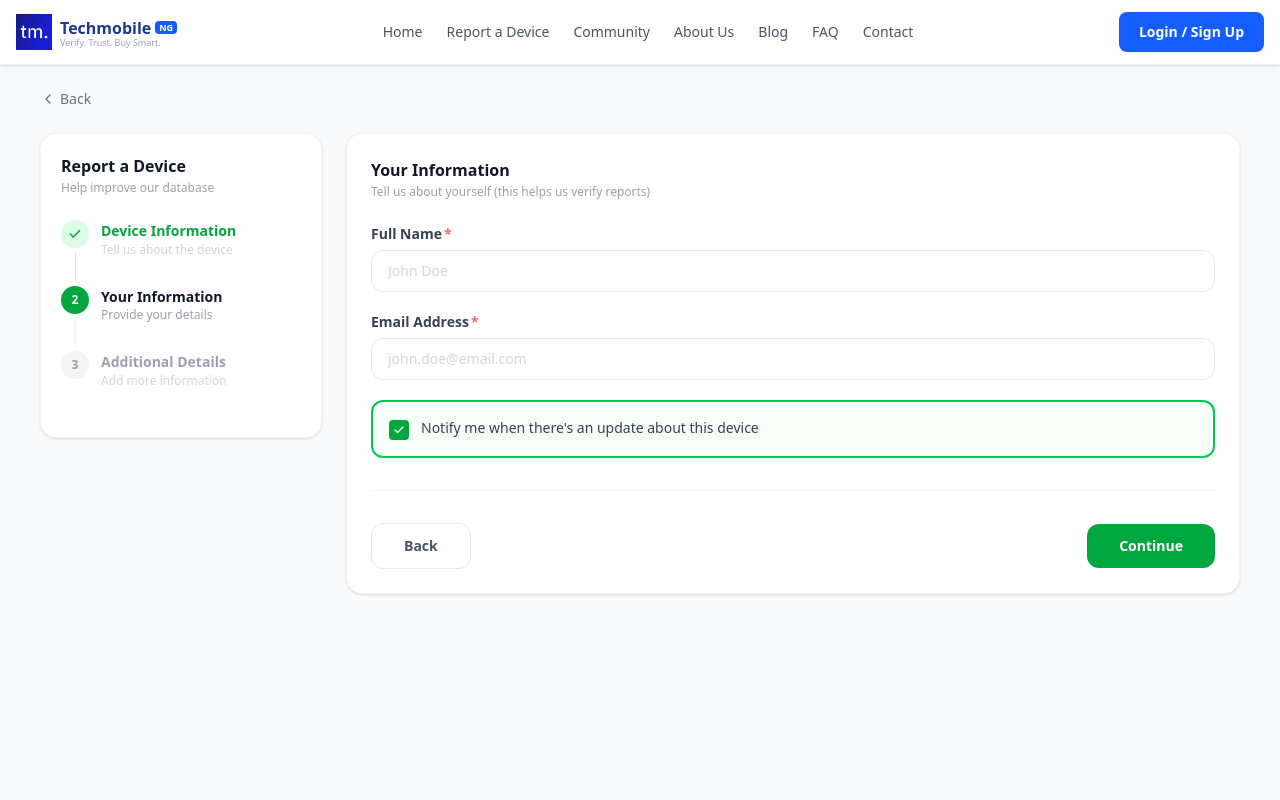
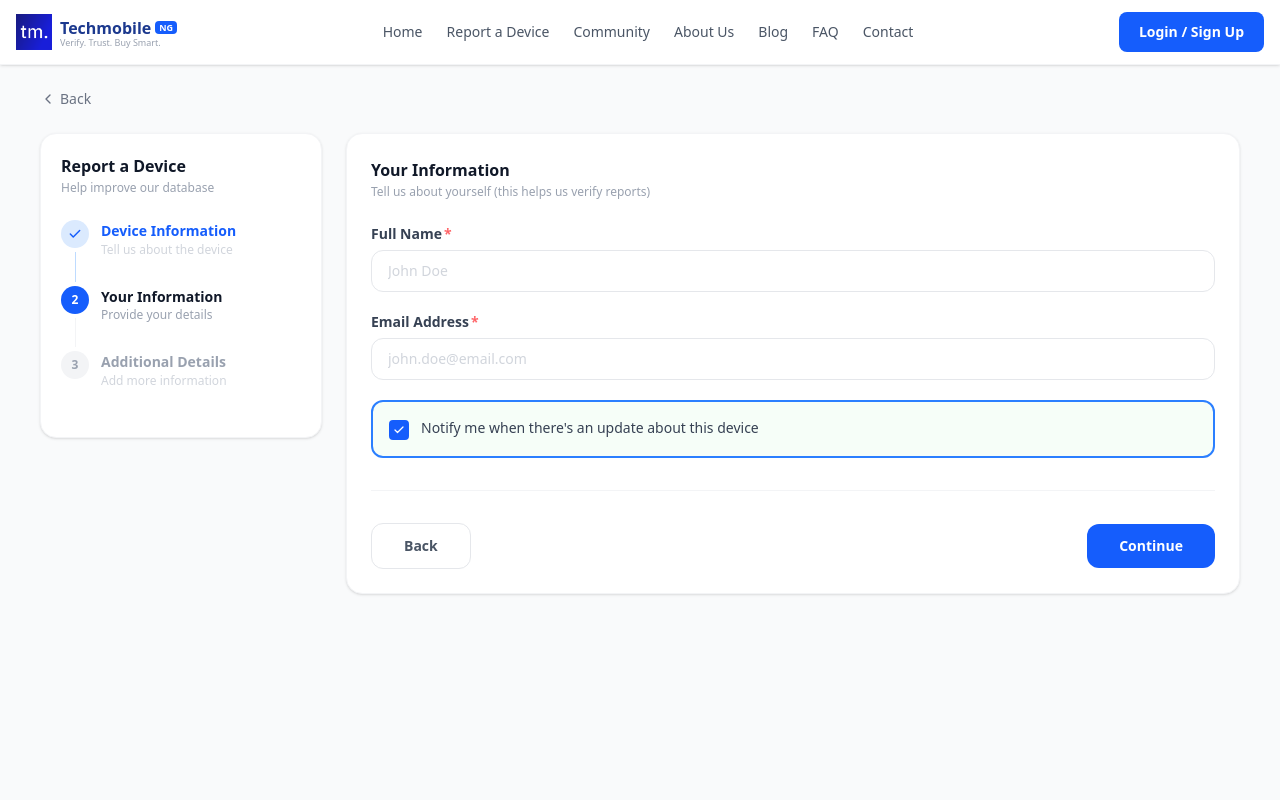
Before and after one commit to justPoly/techmobile-verify, a React (Vite) app in the folder frontend/: page /report-device/step2 in a window 1280 px wide. Shown: the top 800 px of the page. Built offline with nearby package versions, Linux system fonts and the light colour scheme.

Commit message:
UI visual improvement - report device page

```diff
--- a/frontend/src/pages/ReportDeviceStepThree.jsx
+++ b/frontend/src/pages/ReportDeviceStepThree.jsx
@@ -41,19 +41,19 @@ function StepSidebar({ current }) {
             <div className="flex flex-col items-center">
               <div className={`w-7 h-7 rounded-full flex items-center justify-center text-xs font-bold flex-shrink-0
                 ${isActive
-                  ? "bg-green-600 text-white"
+                  ? "bg-blue-600 text-white"
                   : isDone
-                  ? "bg-green-100 text-green-600"
+                  ? "bg-blue-100 text-blue-600"
                   : "bg-gray-100 text-gray-400"}`}>
                 {isDone ? <CheckIcon className="w-3.5 h-3.5" /> : step.num}
               </div>
               {i < STEPS.length - 1 && (
-                <div className={`w-px flex-1 my-1 min-h-[28px] ${isDone ? "bg-green-200" : "bg-gray-100"}`} />
+                <div className={`w-px flex-1 my-1 min-h-[28px] ${isDone ? "bg-blue-200" : "bg-gray-100"}`} />
               )}
             </div>
             <div className="pb-7 pt-0.5">
               <p className={`text-sm font-semibold leading-tight
-                ${isActive ? "text-gray-900" : isDone ? "text-green-600" : "text-gray-400"}`}>
+                ${isActive ? "text-gray-900" : isDone ? "text-blue-600" : "text-gray-400"}`}>
                 {step.title}
               </p>
               <p className={`text-xs mt-0.5 ${isActive ? "text-gray-400" : "text-gray-300"}`}>
@@ -86,7 +86,7 @@ function CustomSelect({ value, onChange, error }) {
         type="button"
         onClick={() => setOpen(o => !o)}
         className={`w-full flex items-center justify-between px-4 py-2.5 border-2 rounded-xl text-sm text-left transition-all outline-none
-          ${open ? "border-green-500 ring-2 ring-green-100" : error ? "border-red-300" : "border-gray-200 hover:border-gray-300"}
+          ${open ? "border-blue-500 ring-2 ring-blue-100" : error ? "border-red-300" : "border-gray-200 hover:border-gray-300"}
           ${value ? "text-gray-800" : "text-gray-400"}`}>
         <span>{selected.label}</span>
         <ChevronDownIcon className={`w-4 h-4 text-gray-400 flex-shrink-0 transition-transform duration-200 ${open ? "rotate-180" : ""}`} />
@@ -101,10 +101,10 @@ function CustomSelect({ value, onChange, error }) {
               onClick={() => { onChange(opt.value); setOpen(false); }}
               className={`w-full flex items-center justify-between px-4 py-3 text-sm text-left transition-colors
                 ${value === opt.value
-                  ? "bg-green-50 text-green-700 font-semibold"
+                  ? "bg-green-50 text-blue-700 font-semibold"
                   : "text-gray-700 hover:bg-gray-50"}`}>
               <span>{opt.label}</span>
-              {value === opt.value && <CheckIcon className="w-4 h-4 text-green-600" />}
+              {value === opt.value && <CheckIcon className="w-4 h-4 text-blue-600" />}
             </button>
           ))}
         </div>
@@ -162,7 +162,7 @@ export default function ReportDeviceStepThree({ onBack, onContinue }) {
         {/* Back Button */}
         <button
           onClick={() => navigate(-1)}
-          className="inline-flex items-center gap-1 text-sm text-gray-500 hover:text-green-600 mb-6 transition-colors"
+          className="inline-flex items-center gap-1 text-sm text-gray-500 hover:text-blue-600 mb-6 transition-colors"
         >
           <ChevronLeftIcon className="w-4 h-4" /> Back
         </button>
@@ -220,7 +220,7 @@ export default function ReportDeviceStepThree({ onBack, onContinue }) {
                     rows={5}
                     placeholder="e.g. I bought this phone from a market in Lagos, the seller said it was brand new but it didn't come with a box..."
                     className="w-full border-2 border-gray-200 rounded-xl px-4 py-3 text-sm text-gray-800 outline-none
-                      focus:border-green-500 focus:ring-2 focus:ring-green-100 transition-all
+                      focus:border-blue-500 focus:ring-2 focus:ring-blue-100 transition-all
                       placeholder-gray-300 resize-none leading-relaxed"
                   />
                   <span className={`absolute bottom-3 right-3 text-xs font-medium transition-colors
@@ -253,7 +253,7 @@ export default function ReportDeviceStepThree({ onBack, onContinue }) {
                 Back
               </button>
               <button onClick={handleSubmit}
-                className="bg-green-600 hover:bg-green-700 text-white font-semibold text-sm px-8 py-3 rounded-xl transition-colors shadow-sm shadow-green-200">
+                className="bg-blue-600 hover:bg-blue-700 text-white font-semibold text-sm px-8 py-3 rounded-xl transition-colors shadow-sm shadow-green-200">
                 Submit Report
               </button>
             </div>
--- a/frontend/src/pages/ReportDeviceStepTwo.jsx
+++ b/frontend/src/pages/ReportDeviceStepTwo.jsx
@@ -31,13 +31,13 @@ function StepSidebar({ current }) {
           <div key={step.num} className="flex gap-3">
             <div className="flex flex-col items-center">
               <div className={`w-7 h-7 rounded-full flex items-center justify-center text-xs font-bold flex-shrink-0
-                ${isActive ? "bg-green-600 text-white" : isDone ? "bg-green-100 text-green-600" : "bg-gray-100 text-gray-400"}`}>
+                ${isActive ? "bg-blue-600 text-white" : isDone ? "bg-blue-100 text-blue-600" : "bg-gray-100 text-gray-400"}`}>
                 {isDone ? <CheckIcon className="w-3.5 h-3.5" /> : step.num}
               </div>
-              {i < STEPS.length - 1 && <div className={`w-px flex-1 my-1 min-h-[28px] ${isDone ? "bg-green-200" : "bg-gray-100"}`} />}
+              {i < STEPS.length - 1 && <div className={`w-px flex-1 my-1 min-h-[28px] ${isDone ? "bg-blue-200" : "bg-gray-100"}`} />}
             </div>
             <div className="pb-7 pt-0.5">
-              <p className={`text-sm font-semibold leading-tight ${isActive ? "text-gray-900" : isDone ? "text-green-600" : "text-gray-400"}`}>{step.title}</p>
+              <p className={`text-sm font-semibold leading-tight ${isActive ? "text-gray-900" : isDone ? "text-blue-600" : "text-gray-400"}`}>{step.title}</p>
               <p className={`text-xs mt-0.5 ${isActive ? "text-gray-400" : "text-gray-300"}`}>{step.desc}</p>
             </div>
           </div>
@@ -78,7 +78,7 @@ export default function ReportDeviceStepTwo() {
 
   const set = (k, v) => setForm(f => ({ ...f, [k]: v }));
 
-  const inputClass = "w-full border border-gray-200 rounded-xl px-4 py-2.5 text-sm text-gray-800 outline-none focus:border-green-500 focus:ring-2 focus:ring-green-100 transition-all placeholder-gray-300";
+  const inputClass = "w-full border border-gray-200 rounded-xl px-4 py-2.5 text-sm text-gray-800 outline-none focus:border-blue-500 focus:ring-2 focus:ring-blue-100 transition-all placeholder-gray-300";
 
   // Validation & Continue
   const handleContinue = () => {
@@ -114,7 +114,7 @@ export default function ReportDeviceStepTwo() {
         {/* Back Button */}
         <button
           onClick={handleBack}
-          className="inline-flex items-center gap-1 text-sm text-gray-500 hover:text-green-600 mb-6 transition-colors"
+          className="inline-flex items-center gap-1 text-sm text-gray-500 hover:text-blue-600 mb-6 transition-colors"
         >
           <ChevronLeftIcon className="w-4 h-4" /> Back
         </button>
@@ -156,12 +156,12 @@ export default function ReportDeviceStepTwo() {
 
               {/* Notify Me Checkbox */}
               <label className={`flex items-start gap-3 cursor-pointer p-4 rounded-xl border-2 transition-all
-                ${form.notifyMe ? "border-green-500 bg-green-50/60" : "border-gray-200 hover:border-gray-300"}`}>
+                ${form.notifyMe ? "border-blue-500 bg-green-50/60" : "border-gray-200 hover:border-gray-300"}`}>
                   <button
                     type="button"
                     onClick={() => set("notifyMe", !form.notifyMe)}
                     className={`w-5 h-5 rounded border-2 flex items-center justify-center flex-shrink-0 mt-0.5 transition-all
-                      ${form.notifyMe ? "bg-green-600 border-green-600" : "border-gray-300 bg-white"}`}
+                      ${form.notifyMe ? "bg-blue-600 border-blue-600" : "border-gray-300 bg-white"}`}
                   >
                     {form.notifyMe && <CheckIcon className="w-3 h-3 text-white" />}
                   </button>
@@ -182,7 +182,7 @@ export default function ReportDeviceStepTwo() {
 
               <button
                 onClick={handleContinue}
-                className="bg-green-600 hover:bg-green-700 text-white font-semibold text-sm px-8 py-3 rounded-xl transition-colors"
+                className="bg-blue-600 hover:bg-blue-700 text-white font-semibold text-sm px-8 py-3 rounded-xl transition-colors"
               >
                 Continue
               </button>
```
